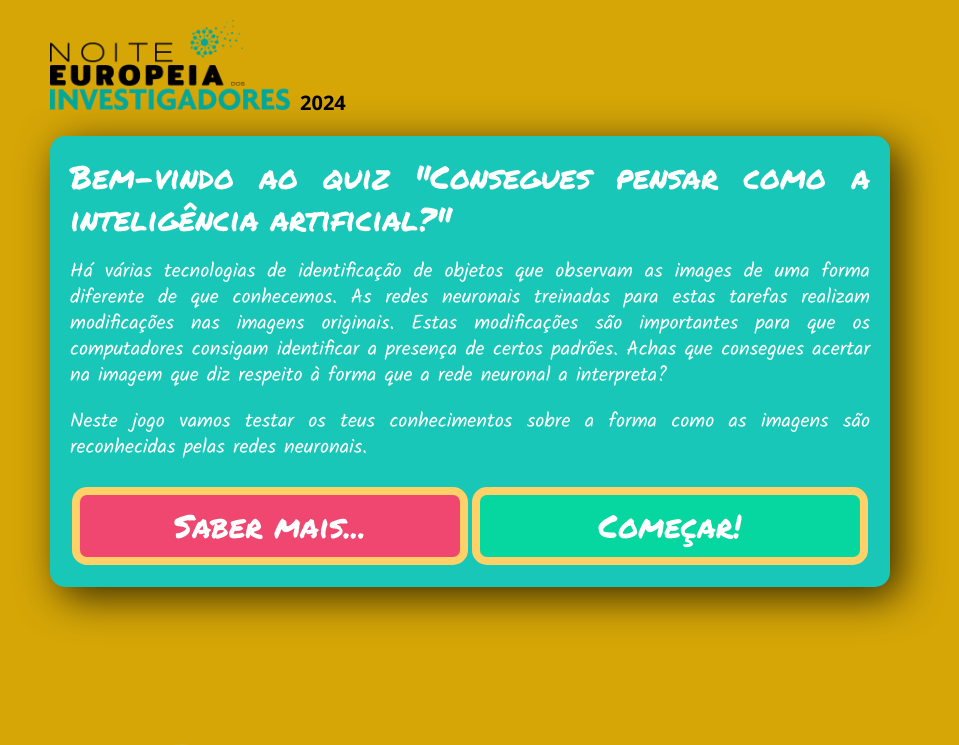
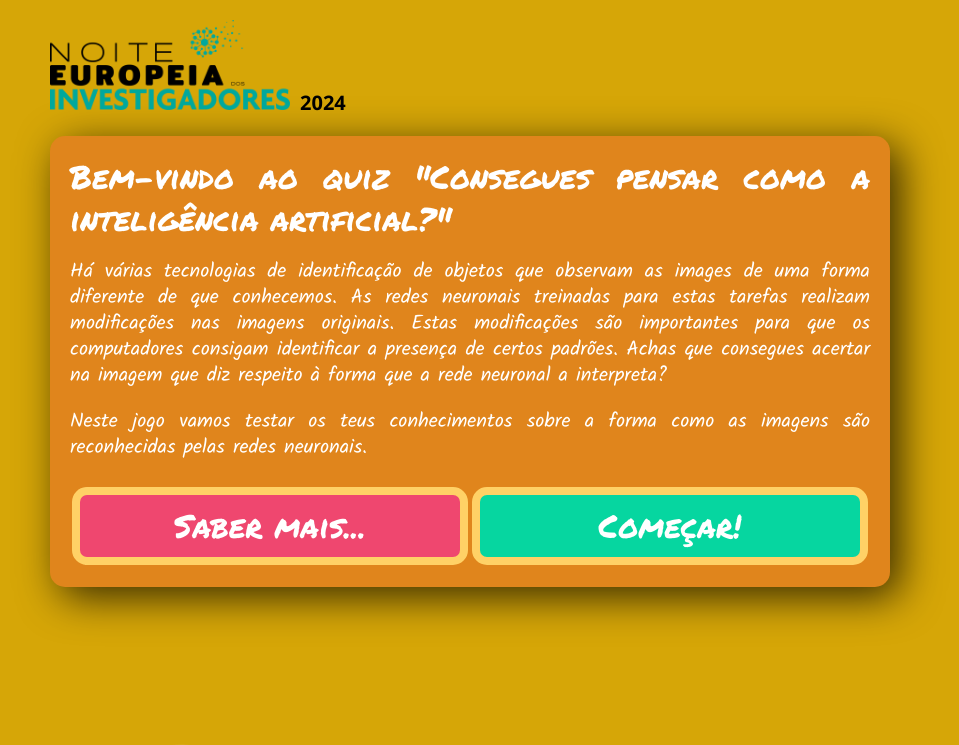
Before and after one commit to A46006/nei2024, a React (Create React App) app: page / in a window 1280 px wide. Shown: the top 745 px of the page, without its empty margins (170-1129 px from the left). Built offline with nearby package versions, Linux system fonts and the light colour scheme.

Commit message:
changes color and image style

```diff
--- a/src/App.css
+++ b/src/App.css
@@ -1,7 +1,7 @@
 @import url('https://fonts.googleapis.com/css2?family=Permanent+Marker&display=swap');
 
 .app {
-	background-color: #18c7b8;
+	background-color: #e0851c;
 	height: -webkit-min-content;
 	height: -moz-min-content;
 	height: min-content;
@@ -87,6 +87,12 @@
 
 .question-img img {
   width: 20%;
+  border-radius: 15px;
+  border: 8px solid #06D6A0;
+}
+
+.show-answer-img img {
+  width: 80%;
   border-radius: 15px;
   border: 8px solid #06D6A0;
 }
```
